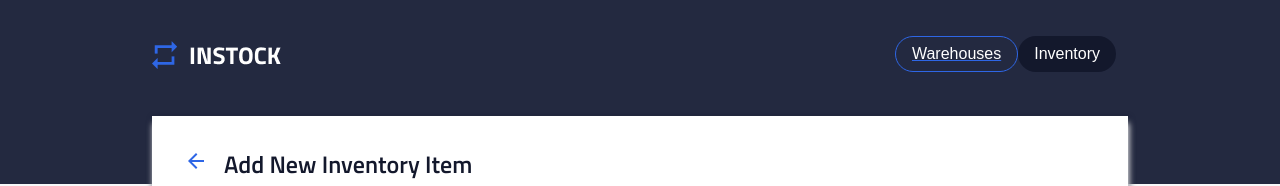
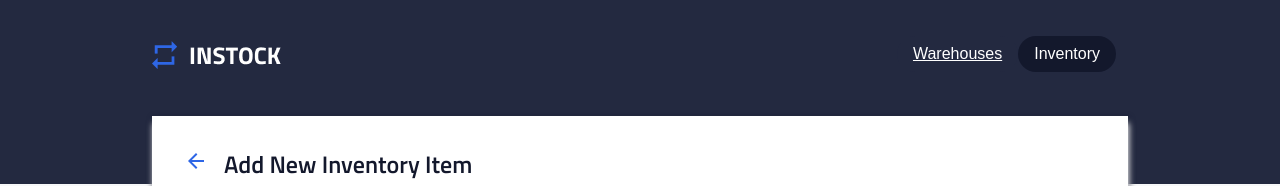
Before and after one commit to ariadnatoledo/dashing-doves-instock, a React (Vite) app: page /inventory/add-new in a window 1280 px wide. In both pictures the pointer is over the button "Warehouses". Shown: the top 186 px of the page. Built offline with nearby package versions, Linux system fonts and the light colour scheme; no server answers.

Commit message:
header styling

```diff
--- a/src/components/Header/Header.scss
+++ b/src/components/Header/Header.scss
@@ -16,8 +16,8 @@
 
   &__nav {
     width: 100%;
-  padding-right: 12px;
-  padding-left: 12px;
+    padding-right: 12px;
+    padding-left: 12px;
   }
 
   &__nav-menu {
@@ -42,7 +42,7 @@
       padding: 0 16px;
       border-radius: 20px;
       background: transparent;
-      color: $color-primary-white;
+      color: $color-secondary-slate;
       border: none;
       cursor: pointer;
       font-size: inherit;
@@ -53,13 +53,14 @@
 
       &:hover {
         background-color: $color-bg-graphite;
-        border: 1px solid $color-primary-indigo;
         text-decoration: underline;
-        text-decoration-color: $color-primary-indigo;
+        text-decoration-color: $color-primary-white;
+        color: $color-primary-white;
       }
 
       &--active {
         background-color: $color-primary-black;
+        color: $color-primary-white;
       }
     }
   }
@@ -67,17 +68,12 @@
 
 @include tablet {
   .header {
-    padding: 1.5rem 0 ;
+    padding: 1.5rem 0;
     flex-direction: row;
     justify-content: space-between;
     align-items: center;
     &__nav {
       width: 164px;
-      // display: flex;
-      // flex-direction: row;
-      // justify-content: flex-end;
-      // gap: 0;
-      // align-items: center;
     }
     &__nav-menu {
       display: flex;
@@ -89,7 +85,6 @@
   }
 }
 
-
 @include desktop {
   .header {
     margin: 0;
```
Also changed, not shown: src/components/Header/Header.jsx (+4 -6 lines).
